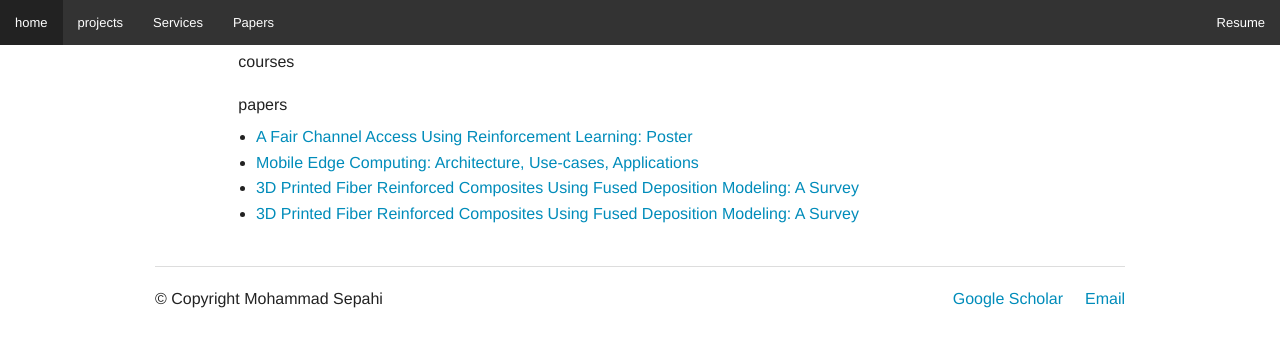
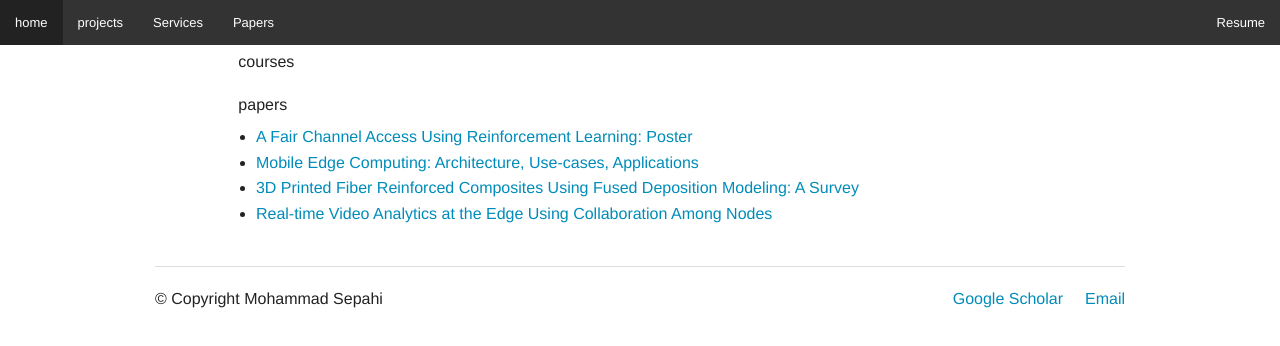
Before and after one commit to M-Sepahi/M-sepahi.github.io, a plain HTML site: page stuff.html in a window 1280 px wide. Drawn offline with Linux system fonts and the light colour scheme.

Commit message:
Update stuff.html

```diff
--- a/stuff.html
+++ b/stuff.html
@@ -41,7 +41,7 @@
           <li><a href="pdfs/Poster.pdf">A Fair Channel Access Using Reinforcement Learning: Poster</a></li>
           <li><a href="pdfs/edge-computing.pdf">Mobile Edge Computing: Architecture, Use-cases, Applications</a></li>
           <li><a href="pdfs/3D.pdf">3D Printed Fiber Reinforced Composites Using Fused Deposition Modeling: A Survey</a></li>
-	  <li><a href="pdfs/video-edge.pdf">3D Printed Fiber Reinforced Composites Using Fused Deposition Modeling: A Survey</a></li>
+	  <li><a href="pdfs/video-edge.pdf"> Real-time Video Analytics at the Edge Using Collaboration Among Nodes</a></li>
 
           </ul>
 
```
